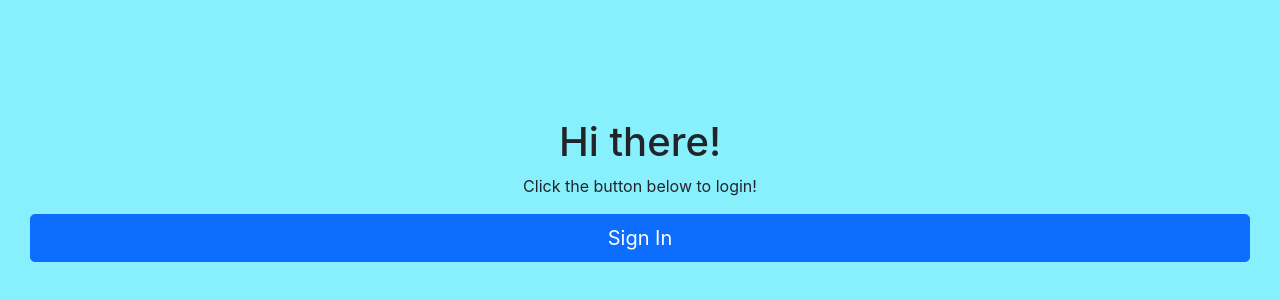
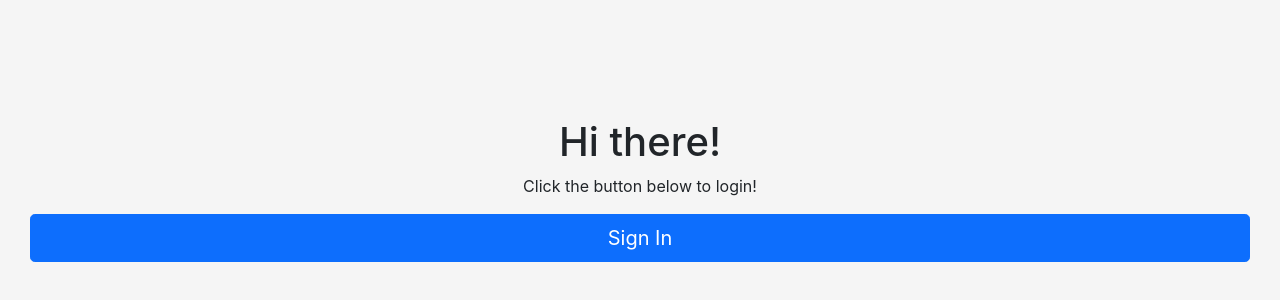
Before and after one commit to Mary-Mena21/InventoryValet-FE-client, a Next.js app: page / in a window 1280 px wide. Shown: the part 130-430 px from the top of the page. Built offline with nearby package versions, Linux system fonts and the light colour scheme; no server answers.

Commit message:
background color

```diff
--- a/components/NavBar.js
+++ b/components/NavBar.js
@@ -14,7 +14,7 @@
     <Navbar collapseOnSelect expand="lg" bg="dark" variant="dark">
       <Container>
         <Link passHref href="/">
-          <Navbar.Brand>CHANGE ME</Navbar.Brand>
+          <Navbar.Brand>InventoryValet</Navbar.Brand>
         </Link>
         <Navbar.Toggle aria-controls="responsive-navbar-nav" />
         <Navbar.Collapse id="responsive-navbar-nav">
--- a/styles/globals.css
+++ b/styles/globals.css
@@ -4,8 +4,7 @@
 body {
   padding: 0;
   margin: 0;
-  font-family: -apple-system, BlinkMacSystemFont, Segoe UI, Roboto, Oxygen,
-    Ubuntu, Cantarell, Fira Sans, Droid Sans, Helvetica Neue, sans-serif;
+  font-family: -apple-system, BlinkMacSystemFont, Segoe UI, Roboto, Oxygen, Ubuntu, Cantarell, Fira Sans, Droid Sans, Helvetica Neue, sans-serif;
 }
 
 a {
@@ -18,5 +17,5 @@
 }
 
 body {
-  background-color: #88effd;
+  background-color: whitesmoke;
 }
```
